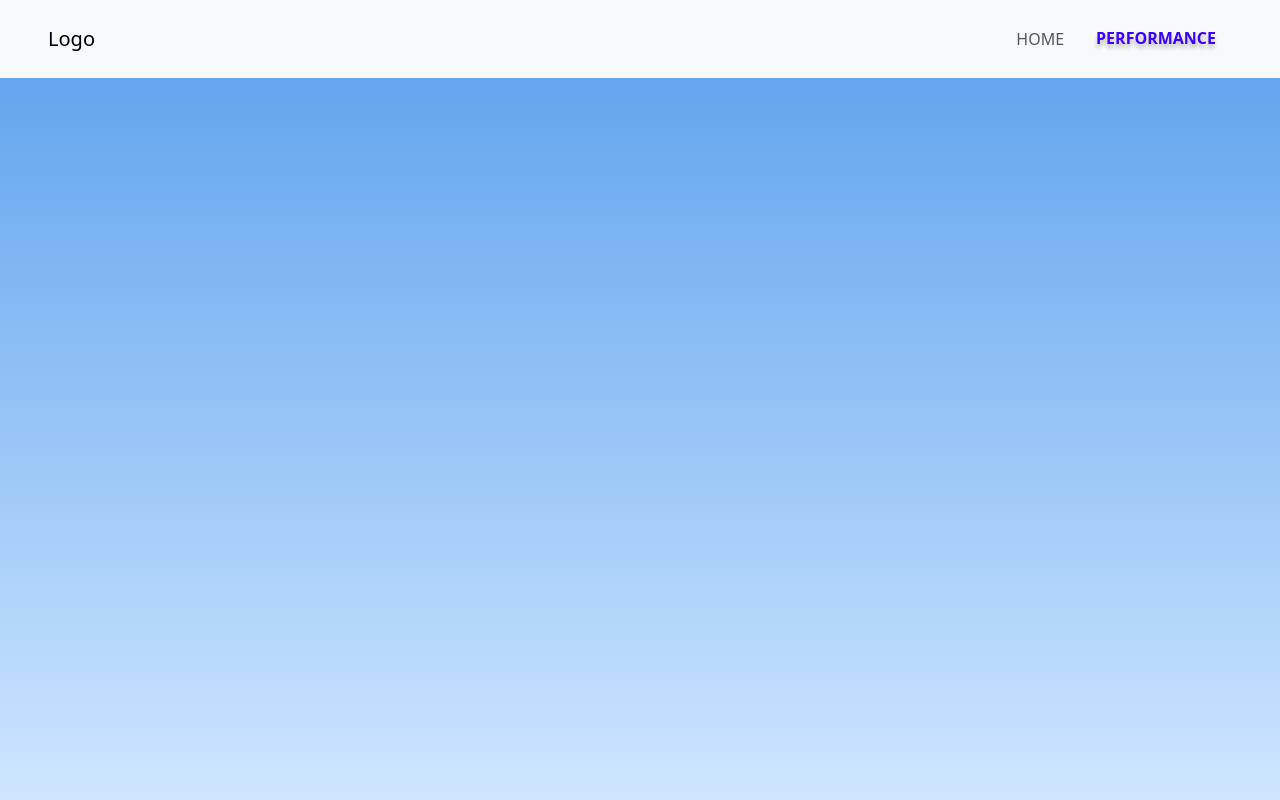
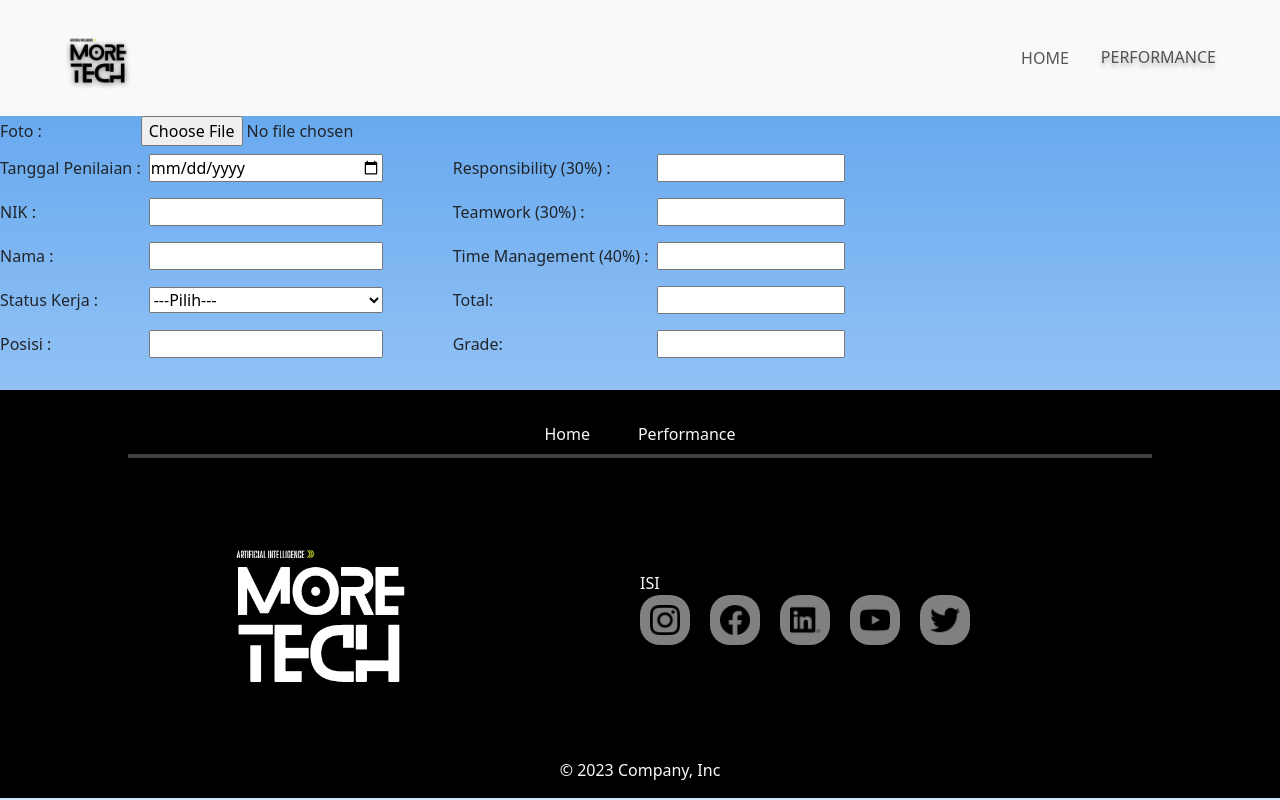
Before and after one commit to yongteck0528/UTS_Karyawan_Kel4, a PHP site: page /performance.php in a window 1280 px wide. Run offline with PHP 8.4, Linux system fonts and the light colour scheme.

Commit message:
form layout
form nya udah, tinggal disambungin ke DB dan atur designnya

```diff
--- a/performance.php
+++ b/performance.php
@@ -4,23 +4,24 @@
 <head>
   <meta charset="UTF-8">
   <meta name="viewport" content="width=device-width, initial-scale=1.0">
+  <link rel="stylesheet" href="style.css">
   <link href="https://cdn.jsdelivr.net/npm/bootstrap@5.3.2/dist/css/bootstrap.min.css" rel="stylesheet"
     integrity="sha384-T3c6CoIi6uLrA9TneNEoa7RxnatzjcDSCmG1MXxSR1GAsXEV/Dwwykc2MPK8M2HN" crossorigin="anonymous">
-  <link rel="stylesheet" href="style.css">
+
   <title>Performance</title>
 </head>
 
 <body>
-  <nav class="navbar navbar-expand-lg fixed-top">
-    <div class="container-fluid py-4 bg-body-tertiary">
-      <a class="navbar-brand ps-5" href="#">Logo</a>
-      <!-- error disini -->
+  <!-- navbar  -->
+  <nav class="navbar navbar-expand-lg">
+    <div class="container-fluid py-2 bg-body-tertiary">
+      <a class="navbar-brand ps-5" href="#">
+        <img src="image/logo_black.png" alt="" class="img-responsive custom-img">
+      </a>
       <button class="navbar-toggler" type="button" data-bs-toggle="collapse" data-bs-target="#navbarNav"
         aria-controls="navbarNav" aria-expanded="false" aria-label="Toggle navigation">
-        <span class="navbar-toggler-icon">
-        </span>
+        <span class="navbar-toggler-icon"></span>
       </button>
-      <!-- error sampe sini -->
       <div class="collapse navbar-collapse justify-content-end me-5" id="navbarNav">
         <ul class="navbar-nav">
           <li class="nav-item">
@@ -34,7 +35,91 @@
       </div>
     </div>
   </nav>
-  <script src="https://cdn.jsdelivr.net/npm/bootstrap@5.3.2/dist/js/bootstrap.min.js" integrity="sha384-..." crossorigin="anonymous"></script>
+
+  <!-- form -->
+  <form action="" method="POST" enctype="multipart/form-data">
+    <table>
+      <tr>
+        <td>Foto :</td>
+        <td><input type="file" accept=".png, .jpg, .jpeg, .jfif, .gif" name="foto" required /></td>
+      </tr>
+      <tr>
+        <td>Tanggal Penilaian :</td>
+        <td><input type="date" class="w-75 my-2 mx-2" name="tglPenilaian" required></td>
+        <td>Responsibility (30%) :</td>
+        <td><input type="number" class="w-75 my-2 mx-2" name="responsibility" min="0" max="100" required></td>
+      </tr>
+      <tr>
+        <td>NIK :</td>
+        <td><input type="text" class="w-75 my-2 mx-2" name="NIK" required></td>
+        <td>Teamwork (30%) :</td>
+        <td><input type="number" class="w-75 my-2 mx-2" name="teamwork" min="0" max="100" required></td>
+      </tr>
+      <tr>
+        <td>Nama :</td>
+        <td><input type="text" class="w-75 my-2 mx-2" name="nama" required></td>
+        <td>Time Management (40%) :</td>
+        <td><input type="number" class="w-75 my-2 mx-2" name="time-management" min="0" max="100" required></td>
+      </tr>
+      <tr>
+        <td>Status Kerja :</td>
+        <td><select name="status-kerja" class="w-75 my-2 mx-2" required>
+            <option value="" selected disabled hidden>---Pilih---</option>
+            <option value="KaryawanTetap">Karyawan Tetap</option>
+            <option value="KaryawanTidakTetap">Karyawan Tidak Tetap</option>
+          </select>
+        </td>
+        <td>Total:</td>
+        <td><input type="number" class="w-75 my-2 mx-2" name="total" readonly></td>
+      </tr>
+      <tr>
+        <td>Posisi :</td>
+        <td><input type="text" class="w-75 my-2 mx-2" name="posisi" required></td>
+        <td>Grade:</td>
+        <td><input type="text" class="w-75 my-2 mx-2" name="grade" readonly></td>
+      </tr>
+
+    </table>
+  </form>
+
+  <!-- footer -->
+  <footer class="py-3 my-4 bg-black container-fluid text-light">
+    <div class="row pt-3">
+      <ul class="nav justify-content-center pb-2">
+        <li class="nav-item mx-3">
+          <a href="#" class="nav-link px-2 text-light">Home</a>
+        </li>
+        <li class="nav-item mx-3">
+          <a href="#" class="nav-link px-2 text-light">Performance</a>
+        </li>
+      </ul>
+    </div>
+    <hr class="d-flex justify-content-center mx-auto">
+    <div class="row px-5 mx-5">
+      <div class="col pe-5 me-5">
+        <img src="image/logo_white.png" alt="logo" class="img-responsive mx-auto d-block footer-custom-img">
+      </div>
+      <div class="col pe-5 me-5 d-flex flex-column justify-content-center">
+        ISI
+        <br />
+        <div class="row">
+          <ul class="icon">
+            <li><a href="#"><img src="icon/instagram.png" alt="ig"></a></li>
+            <li><a href="#"><img src="icon/facebook.png" alt="fb"></a></li>
+            <li><a href="#"><img src="icon/linkedin.png" alt="li"></a></li>
+            <li><a href="#"><img src="icon/youtube.png" alt="yt"></a></li>
+            <li><a href="#"><img src="icon/twitter.png" alt="tw"></a></li>
+          </ul>
+        </div>
+      </div>
+    </div>
+    <div class="row">
+      <p class="text-center text-light">© 2023 Company, Inc</p>
+    </div>
+
+  </footer>
+  <script src="https://cdn.jsdelivr.net/npm/bootstrap@5.3.2/dist/js/bootstrap.min.js" integrity="sha384-..."
+    crossorigin="anonymous"></script>
 </body>
 
 </html>
```
Also changed, not shown: style.css (+10 -9 lines).
